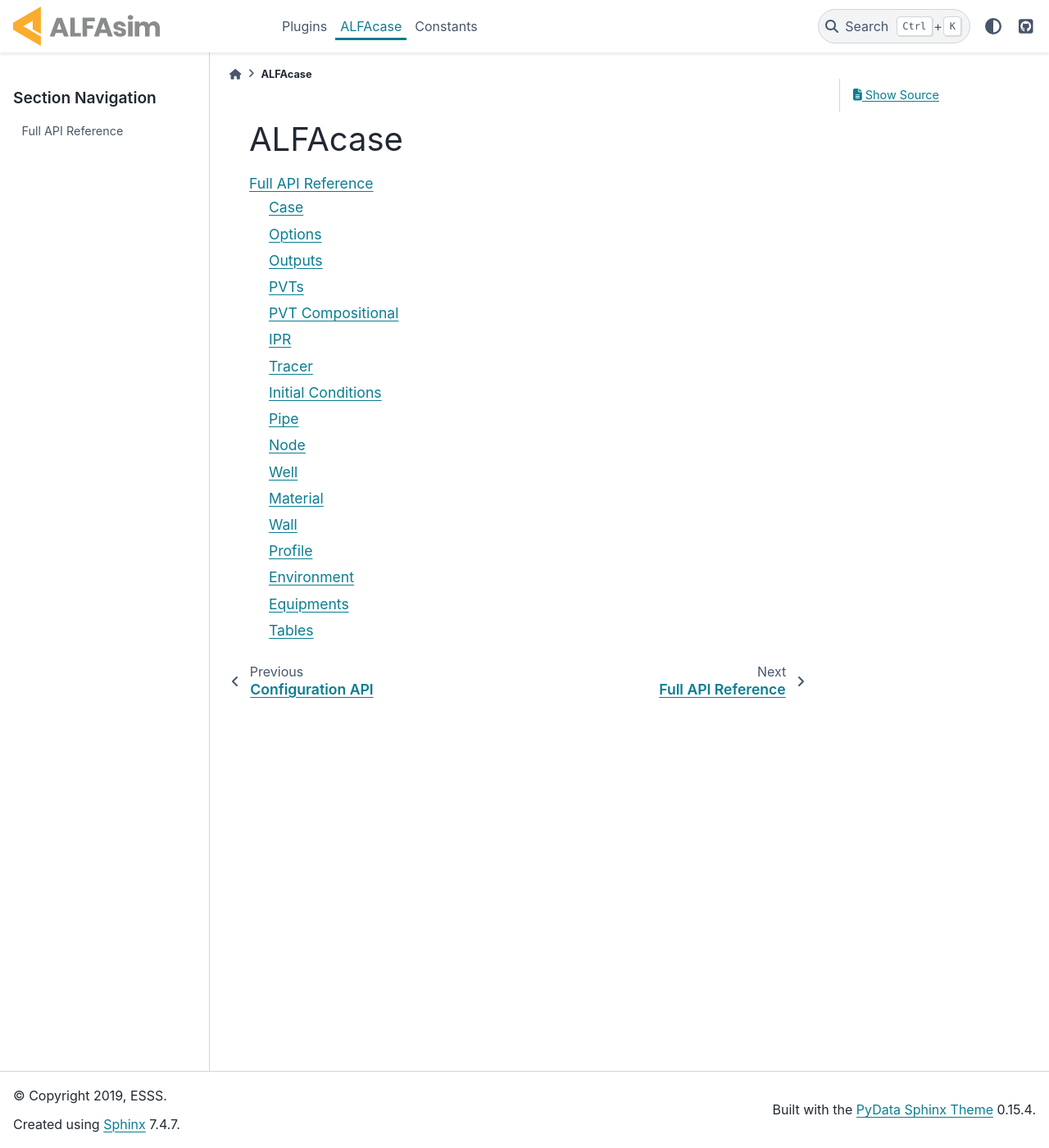
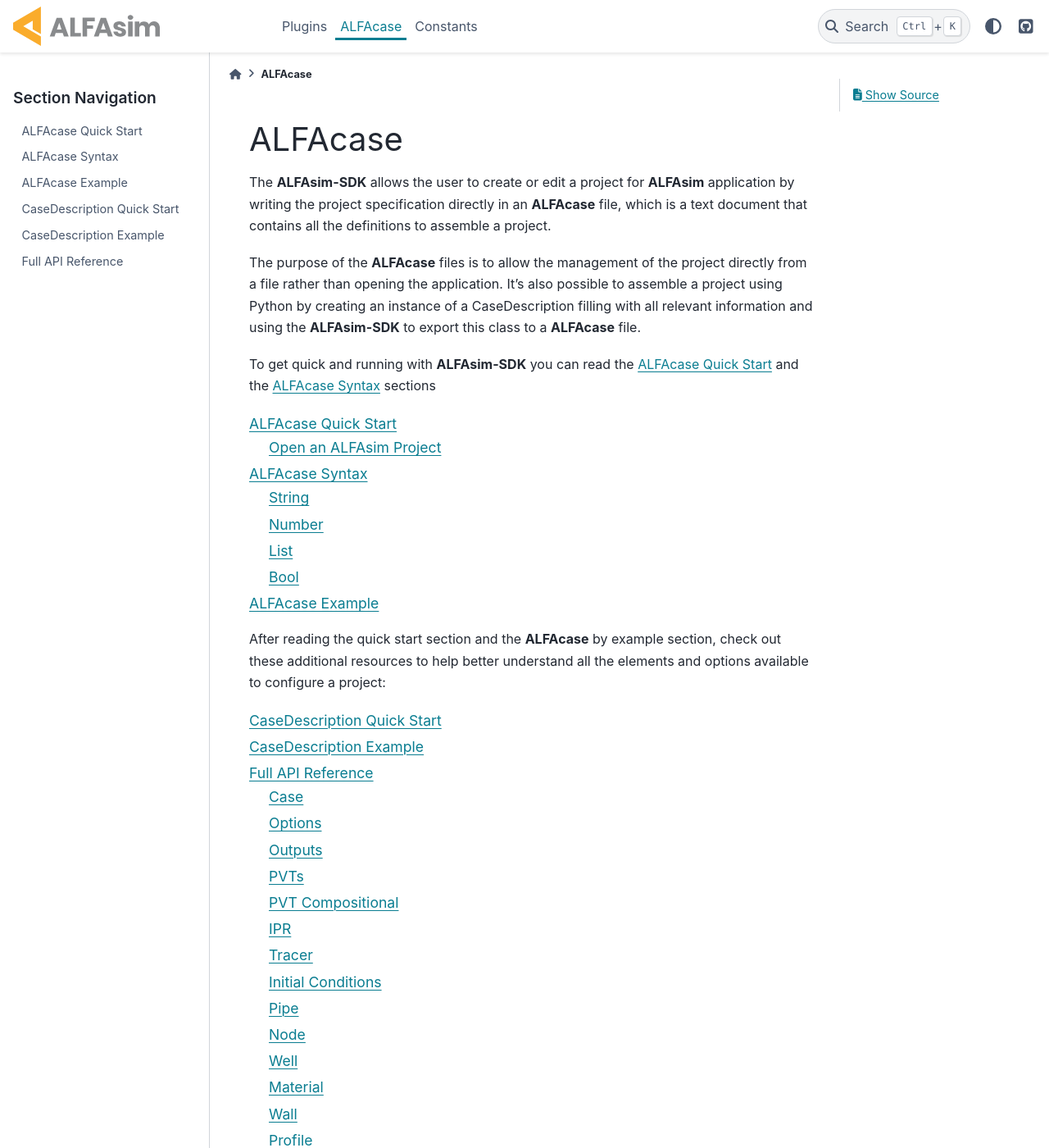
Before and after one commit to ESSS/alfasim-sdk, a Sphinx documentation site: the page built from docs/source/alfacase/index.rst, in a window 1280 px wide and 1400 px high. Shown: the whole window at 82% size. Built offline with Sphinx 7.4.7 and the PyData theme 0.15.4, drawn with Linux system fonts in a browser that asks for light colours.

Commit message:
Add docs for alfacase
ASIM-3584

```diff
--- a/docs/requirements.txt
+++ b/docs/requirements.txt
@@ -2,3 +2,4 @@
 sphinx-click==2.5.0
 pydata-sphinx-theme
 sphinx-inline-tabs
+sphinx-copybutton
--- /dev/null
+++ b/docs/source/alfacase/04_case_description_quick_start.rst
@@ -0,0 +1,7 @@
+.. _case-description-quick-start-section:
+
+CaseDescription Quick Start
+===========================
+
+
+In progress
--- /dev/null
+++ b/docs/source/alfacase/05_case_description_by_example.rst
@@ -0,0 +1,7 @@
+.. _case-description-example:
+
+CaseDescription Example
+=======================
+
+
+In progress
--- a/docs/source/alfacase/api_reference.rst
+++ b/docs/source/alfacase/api_reference.rst
@@ -1,7 +1,10 @@
+.. _alfacase-reference-section:
+
 Full API Reference
 ==================
 
-This page contains the full reference to |sdk| API.
+This page is a detailed reference guide to |sdk| API.
+It includes a catalog of all supported CaseDescription and :program:`ALFAcase` capabilities.
 
 
 Case
--- a/docs/source/alfacase/index.rst
+++ b/docs/source/alfacase/index.rst
@@ -1,8 +1,33 @@
 ALFAcase
 ========
 
+The |sdk| allows the user to create or edit a project for |alfasim| application by writing the project specification
+directly in an :program:`ALFAcase` file, which is a text document that contains all the definitions to assemble a project.
+
+The purpose of the :program:`ALFAcase` files is to allow the management of the project directly from a file rather
+than opening the application. It's also possible to assemble a project using
+Python by creating an instance of a CaseDescription filling with all relevant information and using the |sdk| to
+export this class to a :program:`ALFAcase` file.
+
+To get quick and running with |sdk| you can read the :ref:`alfacase-quick-start-section` and the
+:ref:`alfacase-syntax` sections
 
 .. toctree::
-   :maxdepth: 2
+    :maxdepth: 2
+    :glob:
 
-   api_reference
+    01_alfacase_quick_start
+    02_alfacase_syntax
+    03_alfacase_example
+
+
+After reading the quick start section and the :program:`ALFAcase` by example section,
+check out these additional resources to help better understand all the elements and options available to configure a project:
+
+.. toctree::
+    :maxdepth: 2
+    :glob:
+
+    04_case_description_quick_start
+    05_case_description_by_example
+    api_reference
--- a/docs/source/conf.py
+++ b/docs/source/conf.py
@@ -57,6 +57,7 @@
     "sphinx.ext.napoleon",
     "sphinx.ext.intersphinx",
     "sphinx_inline_tabs",
+    "sphinx_copybutton",
 ]
 add_module_names = False
 autodoc_typehints = "none"
```
Also changed, not shown: docs/source/alfacase/01_alfacase_quick_start.rst (added, +43 -0 lines), docs/source/alfacase/02_alfacase_syntax.rst (added, +216 -0 lines), docs/source/alfacase/03_alfacase_example.rst (added, +121 -0 lines), docs/source/_static/images/alfacase/export_alfacase.png (added), docs/source/_static/images/alfacase/import_alfacase.png (added).
